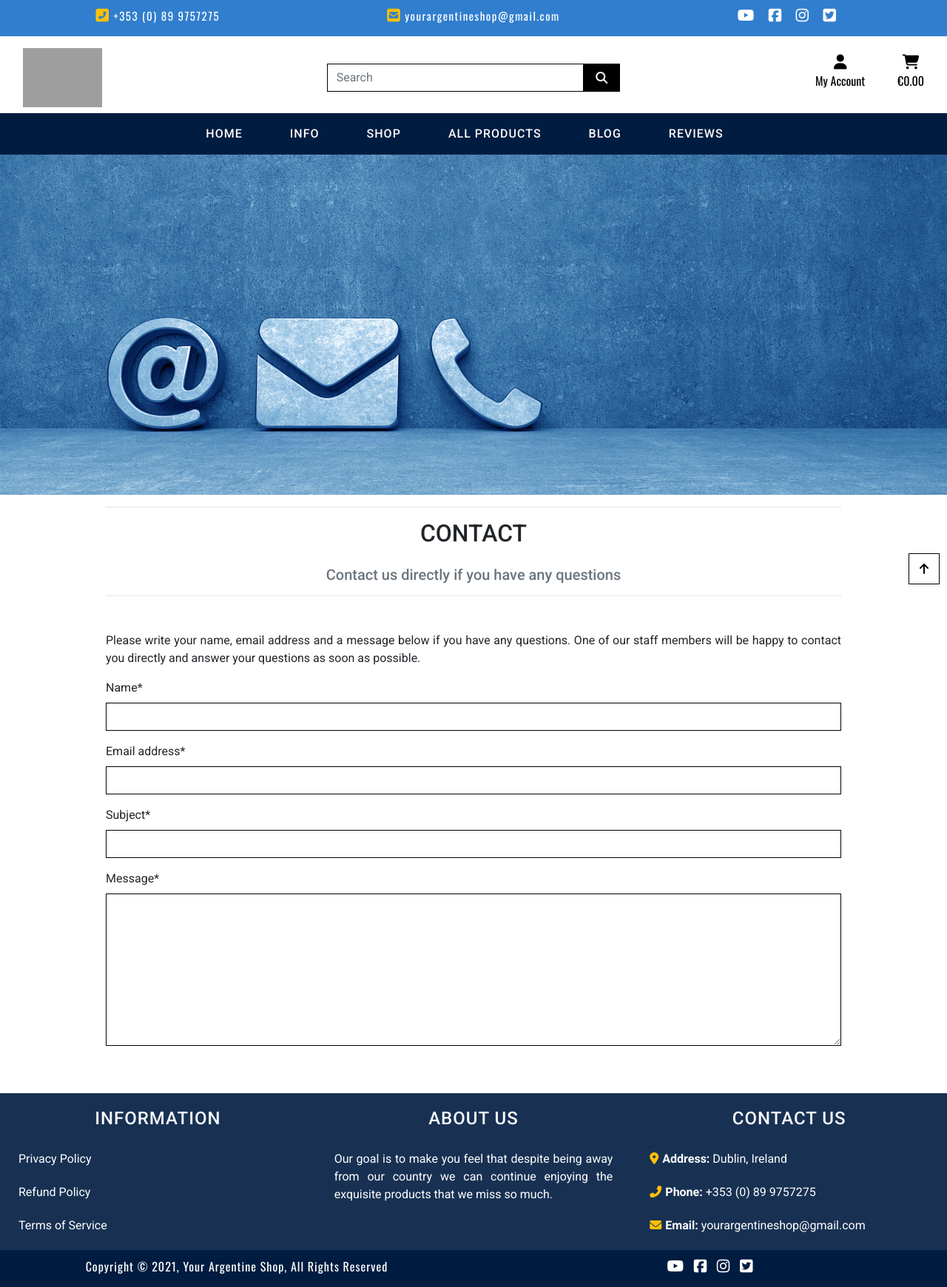
After one commit to cotebarrientos/4th-milestone-project-your-argentine-shop, a Django app: page /info/contact/ in a window 1280 px wide. The commit adds this page. Shown: the whole page at 74% size. Run offline with Django 3.2, Linux system fonts and the light colour scheme; some libraries are stand-ins or nearby versions; grey boxes are pictures that could not be loaded.

Commit message:
Add contact forms, views, urls and template
I added the contact page so that users can establish direct contact
with the online store. For this I've created a contact form which must
be filled by the customer, and once that step is finished, the user
will be able to send a message to the store administrators.

```diff
--- /dev/null
+++ b/info/forms.py
@@ -0,0 +1,23 @@
+from django import forms
+
+
+class ContactForm(forms.Form):
+    name = forms.CharField(required=True, max_length = 100)
+    email_address = forms.EmailField(required=True, max_length = 150)
+    subject = forms.CharField(required=True, max_length = 250)
+    message = forms.CharField(
+        required=True,
+        widget=forms.Textarea(
+            attrs={
+                'rows': '8',
+                'cols': '90',
+                'maxlength': '1000',
+            },
+        ),
+    )
+
+    def __init__(self, *args, **kwargs):
+        super().__init__(*args, **kwargs)
+
+        for field in self.fields:
+            self.fields[field].widget.attrs['class'] = 'border-black rounded-0'
--- /dev/null
+++ b/info/templates/info/contact.html
@@ -0,0 +1,33 @@
+{% extends "base.html" %}
+{% load static %}
+
+{% block content %}
+
+    <!-- Image cover -->
+    <section class="container-fluid">
+        <div class="row">
+            <div class="col-12 pl-0 pr-0">
+                <img class="d-block w-100" alt="Contact page" src="/media/contact_page.jpg">
+            </div>
+        </div>
+    </section>
+
+    <section class="container mb-5">
+        <div class="row">
+            <div class="col">
+                <hr>
+                <h2 class="text-center text-uppercase mb-4">Contact</h2>
+                <h5 class="text-muted text-center">
+                    Contact us directly if you have any questions
+                </h5>
+                <hr class="mb-5">
+                <p class="text-justify">
+                    Please write your name, email address and a message below if you have any questions.
+                    One of our staff members will be happy to contact you directly and answer your questions as soon as possible.
+                </p>
+                {{contact_form|crispy}}
+            </div>
+        </div>
+    </section>
+
+{% endblock %}
--- a/info/urls.py
+++ b/info/urls.py
@@ -7,4 +7,5 @@ urlpatterns = [
     path('refund_policy/', views.refund_policy, name='refund_policy'),
     path('about_us/', views.about_us, name='about_us'),
     path('shipping/', views.shipping, name='shipping'),
+    path('contact/', views.contact, name='contact'),
 ]
--- a/info/views.py
+++ b/info/views.py
@@ -1,4 +1,10 @@
-from django.shortcuts import render
+from django.conf import settings
+from django.shortcuts import render, get_object_or_404, redirect, reverse
+from django.contrib import messages
+from django.core.mail import send_mail, BadHeaderError
+from .forms import ContactForm
+
+
 
 def terms_of_service(request):
      """ A view to return the terms of service of the website"""
@@ -28,3 +34,15 @@ def shipping (request):
     """ A view to return the Shipping page"""
 
     return render(request,'info/shipping.html')
+
+
+def contact (request):
+    """ A view to return the Contact page"""
+
+    contact_form = ContactForm()
+    template = 'info/contact.html'
+    context = {
+         'contact_form': contact_form
+    }
+
+    return render(request, template, context)
--- a/ms4/settings.py
+++ b/ms4/settings.py
@@ -200,4 +200,4 @@ STRIPE_CURRENCY = 'eur'
 STRIPE_PUBLIC_KEY = os.getenv('STRIPE_PUBLIC_KEY', '')
 STRIPE_SECRET_KEY = os.getenv('STRIPE_SECRET_KEY', '')
 STRIPE_WH_SECRET = os.getenv('STRIPE_WH_SECRET', '')
-DEFAULT_FROM_EMAIL = 'yourargentineshop_info@gmail.com'
+DEFAULT_FROM_EMAIL = 'yourargentineshop_info@example.com'
--- a/templates/includes/main-nav.html
+++ b/templates/includes/main-nav.html
@@ -12,7 +12,7 @@
             </a>
             <div class="dropdown-menu border-0" aria-labelledby="info-link">
                 <a href="{% url 'about_us' %}" class="dropdown-item">About Us</a>
-                <a href="" class="dropdown-item">Contact</a>
+                <a href="{% url 'contact' %}" class="dropdown-item">Contact</a>
                 <a href="{% url 'shipping' %}" class="dropdown-item">Shipping</a>
             </div>
         </li>
```
Also changed, not shown: media/contact_page.jpg (added).
